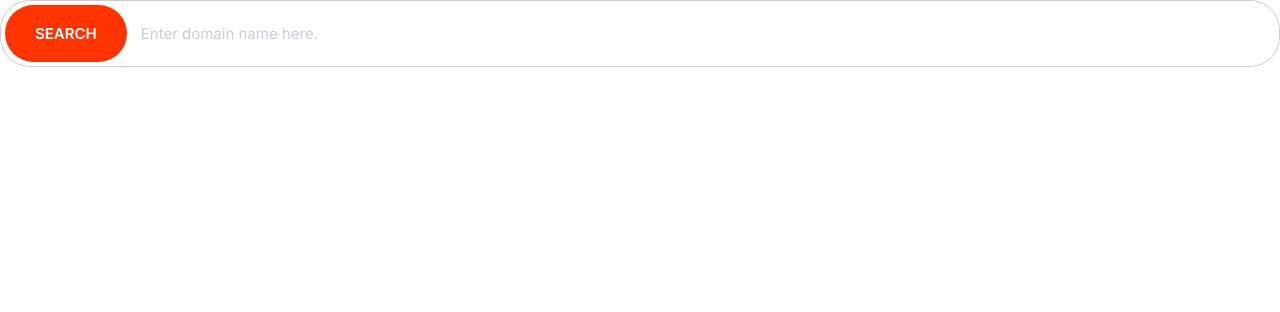
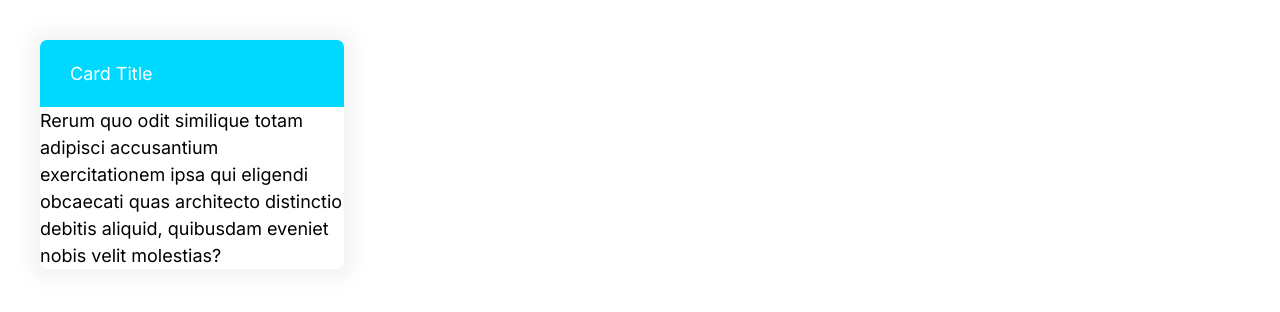
Before and after one commit to shahbazee/shahbazy, a plain HTML site: page index.html in a window 1280 px wide. Drawn offline with Linux system fonts and the light colour scheme.

Commit message:
Define the styles of card.

```diff
--- a/css/styles.css
+++ b/css/styles.css
@@ -270,8 +270,31 @@ a {
 .input-group .btn {
     margin: 4px;
 }
+
 @media screen and (min-width: 1024px) {
     .input {
         font-size: 1.5rem;
     }
 }
+
+/*Card*/
+
+.card {
+    border-radius: 7px;
+    box-shadow: 0 0 20px 10px #f3f3f3;
+    overflow: hidden;
+}
+
+.card__header {
+    padding: 2rem 3rem;
+}
+
+.card--primary .card__header{
+    background: var(--color-primary);
+    color: #fff;
+}
+
+.card--secondary .card__header{
+    background: var(--color-secondary);
+    color: #fff;
+}
--- a/index.html
+++ b/index.html
@@ -11,11 +11,13 @@
     <title>Document</title>
 </head>
 <body>
-    <div class="input-group">
-        <button class="btn btn--accent">Search</button>
-        <input type="text"
-        class="input"
-        placeholder="Enter domain name here.">
-    </div>
+  <div style="width: 30%; padding: 4rem">
+      <div class="card card--secondary">
+        <header class="card__header">Card Title</header>
+        <div class="card__body">
+          Rerum quo odit similique totam adipisci accusantium exercitationem ipsa qui eligendi obcaecati quas architecto distinctio debitis aliquid, quibusdam eveniet nobis velit molestias?
+        </div>
+      </div>
+  </div>
 </body>
 </html>
```
Also changed, not shown: components/card.html (added, +7 -0 lines).
